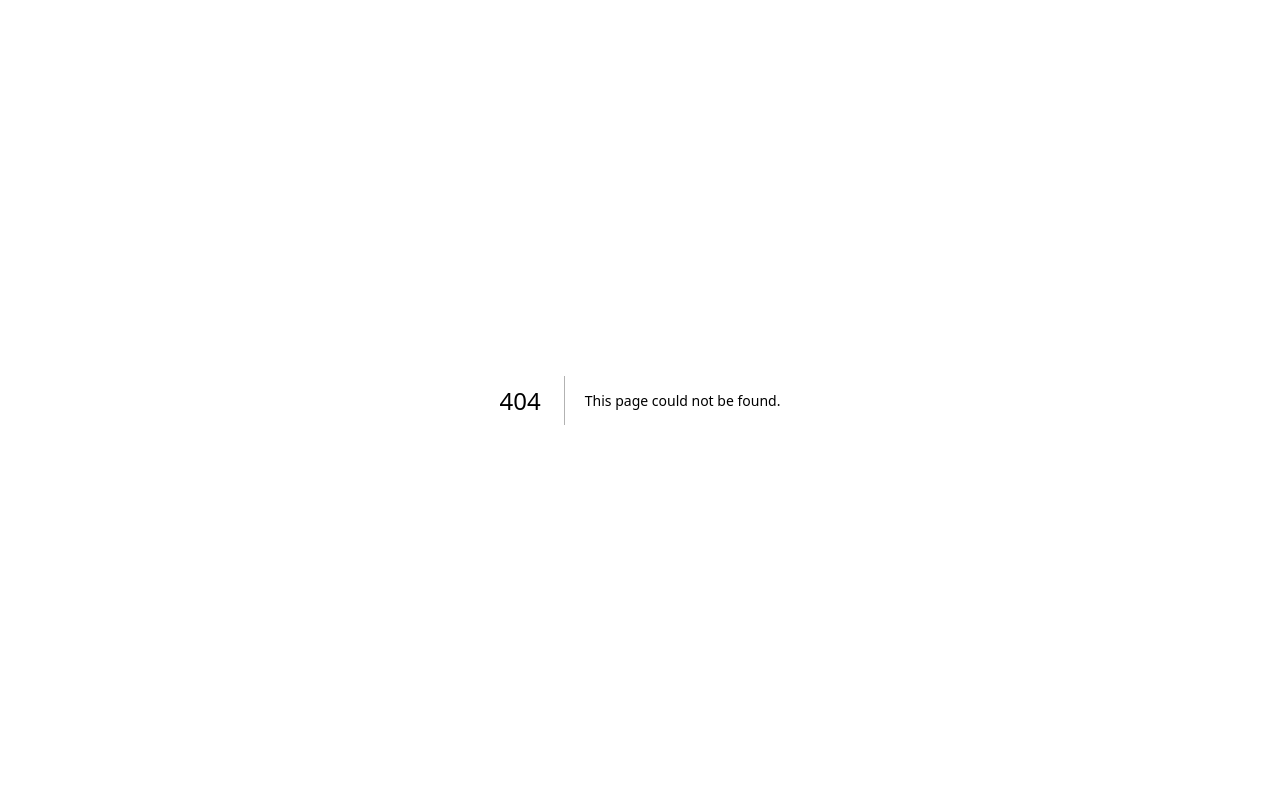
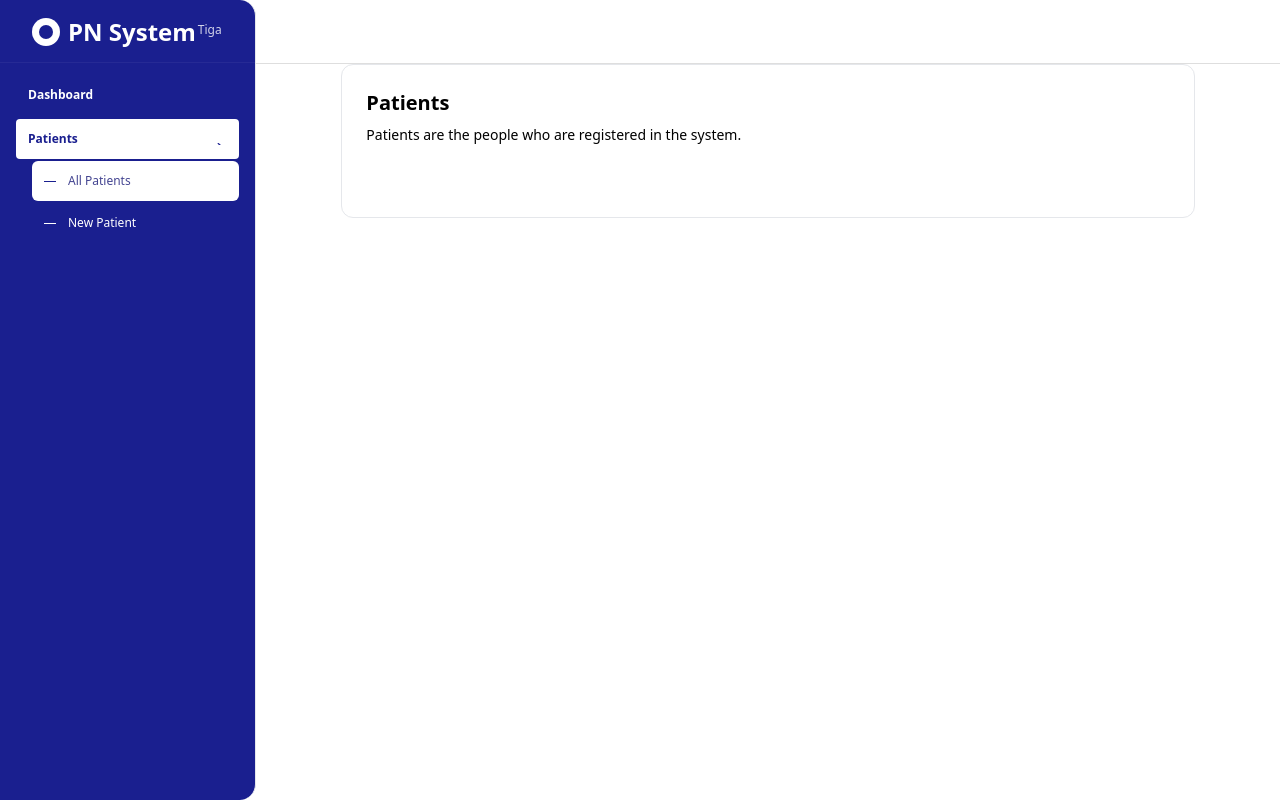
Before and after one commit to remzikilnc/patient-notification-system, a Next.js app in the folder front-end/: page /patients in a window 1280 px wide. Before the commit this address had no page. Built offline with nearby package versions, Linux system fonts and the light colour scheme.

Commit message:
frontend # created: patients page

```diff
--- /dev/null
+++ b/front-end/src/app/(public)/patients/page.js
@@ -0,0 +1,19 @@
+import React, {Fragment} from 'react';
+
+const Page = () => {
+    return (
+        <Fragment>
+            <div className="sm:flex sm:flex-col md:border p-6 rounded-xl">
+                <div className="sm:flex-auto">
+                    <h1 className="text-xl font-semibold dark:text-themeHoverText">Patients</h1>
+                    <p className="mt-2 text-sm dark:text-themePassiveText text-themeHover">Patients are the people who are registered in the system.</p>
+                </div>
+                <section className="my-2 flex flex-col gap-2 p-4 rounded gap-y-4">
+
+                </section>
+            </div>
+        </Fragment>
+    );
+};
+
+export default Page;
```
